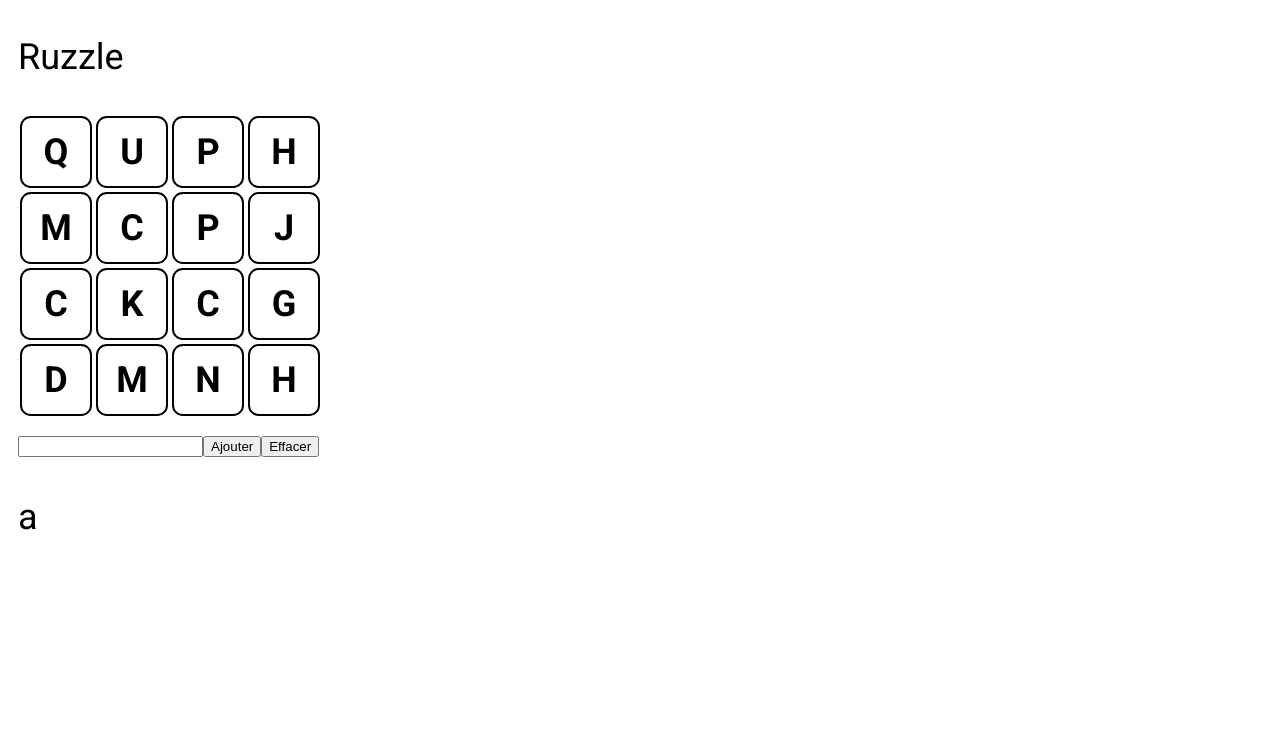
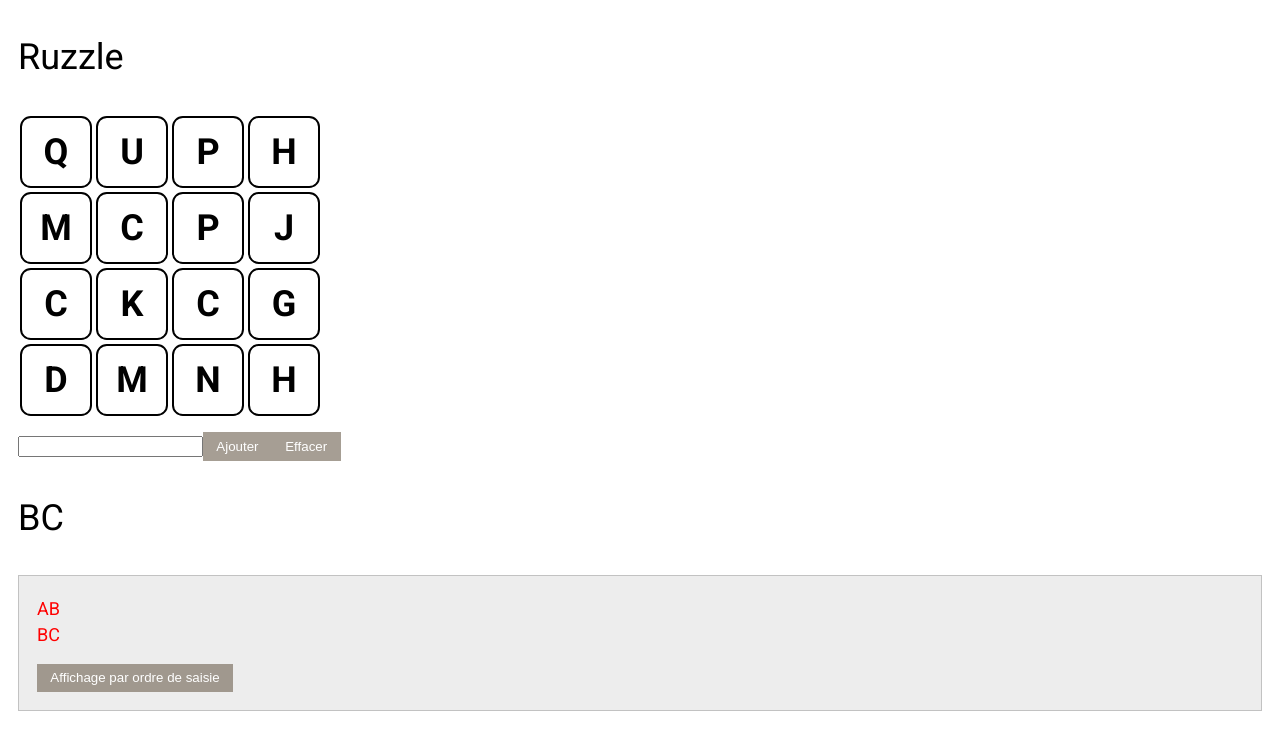
Before and after one commit to mho85/ruzzle, a React (Create React App) app: page / in a window 1280 px wide. Shown: the top 750 px of the page. Built offline with nearby package versions, Linux system fonts and the light colour scheme.

Commit message:
Found words box. Button styling

```diff
--- a/src/components/App.js
+++ b/src/components/App.js
@@ -3,6 +3,7 @@
 
 import Letters from './blocks/Letters'
 import AddWord from './blocks/AddWord'
+import Words from './blocks/Words'
 
 const squareSize = 4
 
@@ -54,7 +55,7 @@
 export default function App() {
 
   // GAME
-  const [foundWords, setFoundWords] = useState(["a"])
+  const [foundWords, setFoundWords] = useState(["AB", "BC"])
 
   const letters = randomLetters()
   console.log(letters)
@@ -65,6 +66,7 @@
       <Letters letters={letters} />
       <AddWord />
       <p>{foundWords.length > 0 && foundWords[foundWords.length - 1]}</p>
+      <Words words={foundWords} />
     </div>
   )
 }
--- a/src/components/blocks/AddWord.js
+++ b/src/components/blocks/AddWord.js
@@ -26,8 +26,13 @@
           onChange={e => setWord(e.target.value)}
           value={word}
         />
-        <input type="submit" value="Ajouter" />
+        <input
+          className="button"
+          type="submit"
+          value="Ajouter"
+        />
         <button
+          className="button"
           onClick={resetField}
         >
           Effacer
--- a/src/components/blocks/Words.js
+++ b/src/components/blocks/Words.js
@@ -1,9 +1,16 @@
 import React from 'react'
-import '../styles/Words.scss'
+import '../../styles/Words.scss'
 
-export default function Words() {
+export default function Words({ words }) {
   return (
     <div id="words-container">
+      {words.map((w, i) => <p key={i}>{w}</p>)}
+      <button
+        className="button disabled"
+        disabled={true}
+      >
+        Affichage par ordre de saisie
+        </button>
     </div>
   )
 }
--- a/src/styles/App.scss
+++ b/src/styles/App.scss
@@ -2,3 +2,14 @@
 	width: 100vw;
 	padding: 0 0.5em;
 }
+
+.button {
+	color: white;
+	background-color: rgba(129, 118, 103, 0.7);
+	padding: 0.5em 1em;
+	border: 0;
+}
+
+.disabled {
+	cursor: not-allowed;
+}
--- /dev/null
+++ b/src/styles/Words.scss
@@ -0,0 +1,10 @@
+#words-container {
+	background-color: rgba(211, 211, 211, 0.4);
+	border: 1px solid rgba(128, 128, 128, 0.4);
+	padding: 0.5em;
+	p {
+		color: red;
+		font-size: 0.5em;
+		margin: 0.25em 0;
+	}
+}
```
